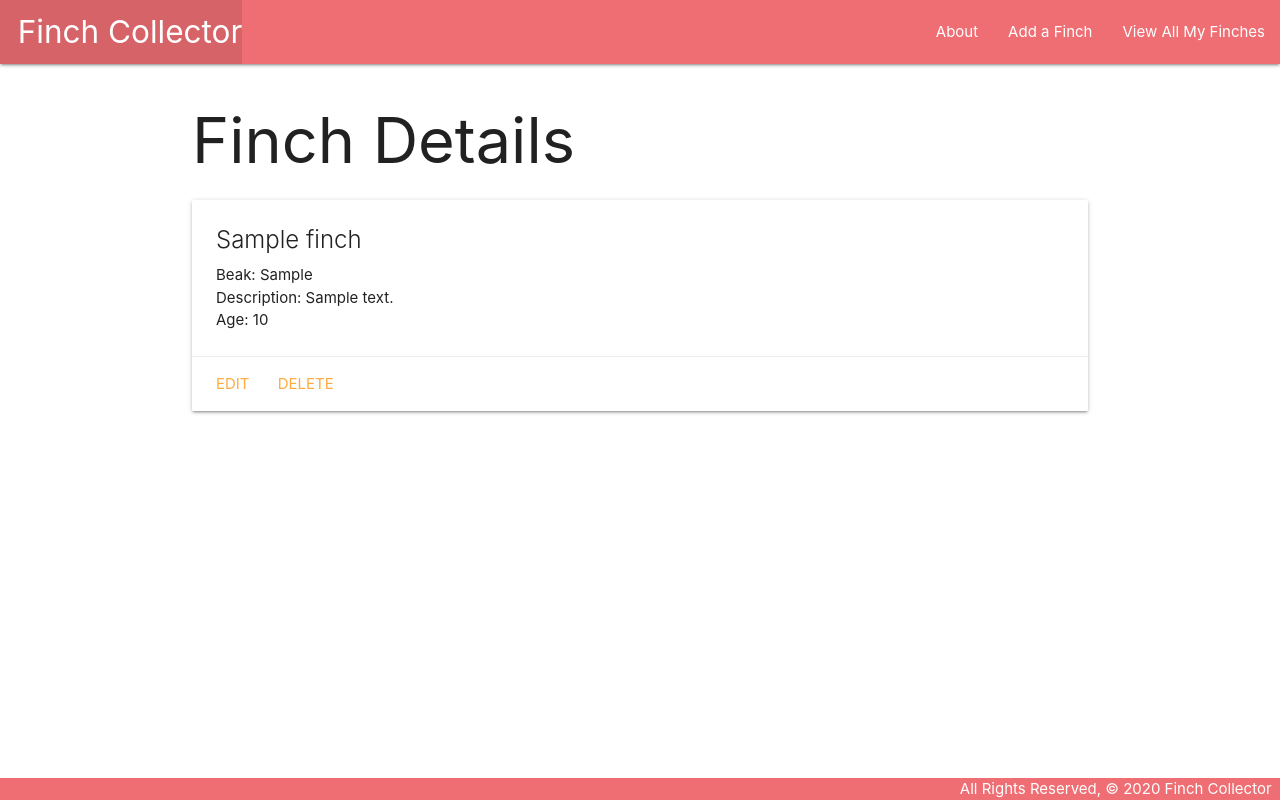
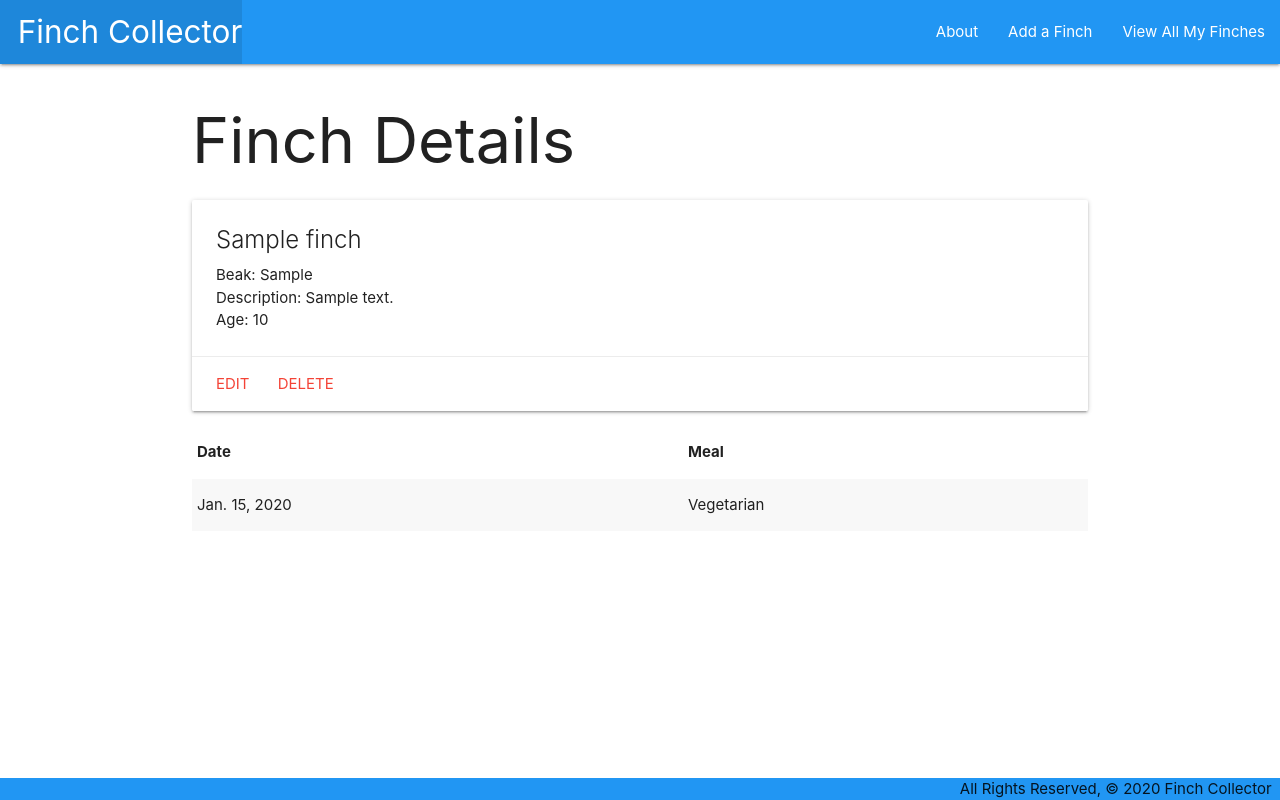
Before and after one commit to jorgelgresendiz/finch-collector-lab, a Django app: page /finches/1/ in a window 1280 px wide. Run offline with Django 3.2, Linux system fonts and the light colour scheme; tables that the repository leaves empty hold one stand-in row (values such as "Sample post").

```diff
--- a/main_app/admin.py
+++ b/main_app/admin.py
@@ -1,5 +1,8 @@
 from django.contrib import admin
-from .models import Finch
+from .models import Finch, Feeding
 
 # Register your models here.
 admin.site.register(Finch)
+
+# register feeding model here
+admin.site.register(Feeding)
--- /dev/null
+++ b/main_app/forms.py
@@ -0,0 +1,8 @@
+from django.forms import ModelForm
+from .models import Feeding
+
+
+class FeedingForm(ModelForm):
+    class Meta:
+        model = Feeding
+        fields = ['date', 'meal']
--- a/main_app/models.py
+++ b/main_app/models.py
@@ -2,6 +2,12 @@ from django.db import models
 from django.urls import reverse
 
 # Create your models here.
+
+MEALS = (
+    ('V', 'Vegetarian'),
+    ('C', 'Carnivore'),
+    ('O', 'Omnivore')
+)
 
 
 class Finch(models.Model):
@@ -15,3 +21,17 @@ class Finch(models.Model):
 
     def get_absolute_url(self):
         return reverse('detail', kwargs={'finch_id': self.id})
+
+
+class Feeding(models.Model):
+    date = models.DateField('feeding date')
+    meal = models.CharField(
+        max_length=1,
+        choices=MEALS,
+        default=MEALS[0][0]
+    )
+
+    finch = models.ForeignKey(Finch, on_delete=models.CASCADE)
+
+    def __str__(self):
+        return f"{self.get_meal_display()} on {self.date}"
--- a/main_app/templates/base.html
+++ b/main_app/templates/base.html
@@ -2,26 +2,23 @@
 
 <!DOCTYPE html>
 <html lang="en">
+
 <head>
   <meta charset="UTF-8" />
   <meta name="viewport" content="width=device-width, initial-scale=1.0" />
   <meta http-equiv="X-UA-Compatible" content="ie=edge" />
   <title>Finch Collector</title>
-    <link
-      rel="stylesheet"
-      href="https://cdnjs.cloudflare.com/ajax/libs/materialize/1.0.0/css/materialize.min.css"
-    />
+  <link rel="stylesheet" href="https://cdnjs.cloudflare.com/ajax/libs/materialize/1.0.0/css/materialize.min.css" />
   <link rel="stylesheet" href="{% static 'css/style.css' %}" />
 </head>
+
 <body>
   <header class="navbar-fixed">
-      <nav>
+    <nav class="blue">
       <div class="nav-wrapper">
         <ul>
           <li>
-              <a href="/" class="left brand-logo"
-                >&nbsp;&nbsp;Finch Collector</a
-              >
+            <a href="/" class="left brand-logo">&nbsp;&nbsp;Finch Collector</a>
           </li>
         </ul>
         <ul class="right">
@@ -35,10 +32,11 @@
   <main class="container">
     {% block content %} {% endblock %}
   </main>
-    <footer class="page-footer">
+  <footer class="page-footer, blue">
     <div class="right">
       All Rights Reserved, &copy; 2020 Finch Collector &nbsp;
     </div>
   </footer>
 </body>
+
 </html>
--- a/main_app/templates/finches/detail.html
+++ b/main_app/templates/finches/detail.html
@@ -14,9 +14,28 @@
     {% endif %}
   </div>
   <div class="card-action">
-    <a href="{% url 'finches_update' finch.id %}">Edit</a>
-    <a href="{% url 'finches_delete' finch.id %}">Delete</a>
+    <a class="red-text" href="{% url 'finches_update' finch.id %}">Edit</a>
+    <a class="red-text" href="{% url 'finches_delete' finch.id %}">Delete</a>
   </div>
+</div>
+<div class="col s6">
+  <table class="striped">
+    <thead>
+      <tr>
+        <th>Date</th>
+        <th>Meal</th>
+      </tr>
+    </thead>
+    <tbody>
+      {% for feeding in finch.feeding_set.all %}
+      <tr>
+        <td>{{feeding.date}}</td>
+        <td>{{feeding.get_meal_display}}</td>
+      </tr>
+      {% endfor %}
+    </tbody>
+  </table>
+</div>
 </div>
 
 {% endblock %}
--- a/main_app/views.py
+++ b/main_app/views.py
@@ -1,6 +1,7 @@
 from django.shortcuts import render
 from django.views.generic.edit import CreateView, UpdateView, DeleteView
-from .models import Finch
+from .models import Finch, Feeding
+from .forms import FeedingForm
 
 # Create your views here.
 
@@ -22,7 +23,13 @@ def finches_index(request):
 
 def finches_detail(request, finch_id):
     finch = Finch.objects.get(id=finch_id)
-    return render(request, 'finches/detail.html', {'finch': finch})
+    # instantitate feeding form to be rendered in the template
+    feeding_form = FeedingForm()
+    return render(request, 'finches/detail.html', {
+        # include the finch and feeding form in the context
+        'finch': finch,
+        'feeding_form': feeding_form
+    })
 
 
 class FinchCreate(CreateView):
```
Also changed, not shown: main_app/migrations/0002_feeding.py (added), main_app/templates/finches/index.html (line endings or trailing spaces). Lines whose indentation alone changed are shown as unchanged.
